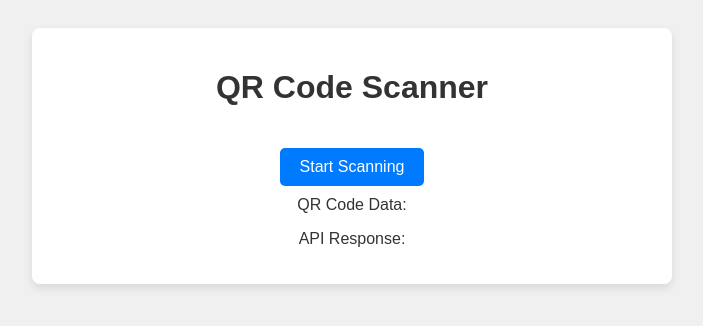
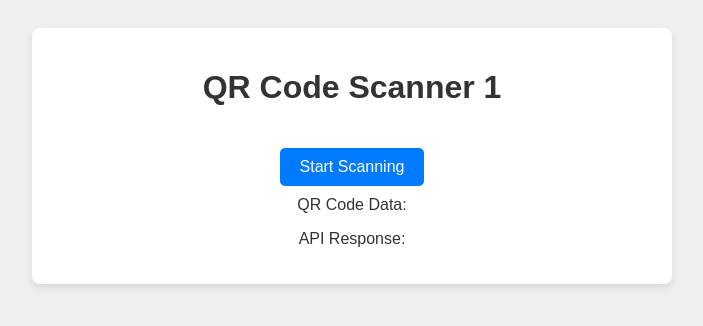
Before and after one commit to kaizen8labs/pmday-ticket-scanner, a plain HTML site: page index.html in a window 1280 px wide. Shown: the whole page, without its empty margins (288-991 px from the left). Drawn offline with Linux system fonts and the light colour scheme.

Commit message:
Update index.html

```diff
--- a/index.html
+++ b/index.html
@@ -8,7 +8,7 @@
 </head>
 <body>
   <div class="container">
-    <h1>QR Code Scanner</h1>
+    <h1>QR Code Scanner 1</h1>
     <button id="scanBtn">Start Scanning</button>
     <video id="video" class="hidden"></video>
     <p id="qrResult">QR Code Data: <span id="qrData"></span></p>
```
